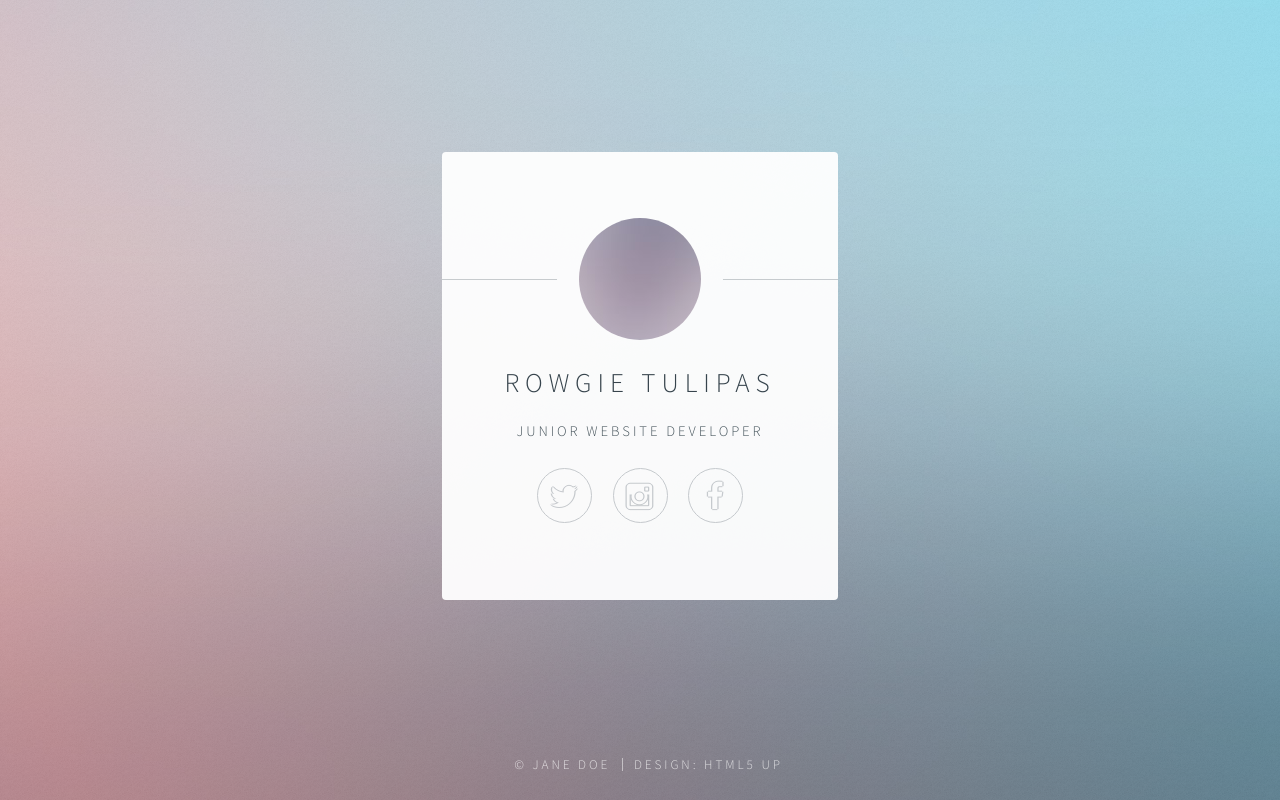
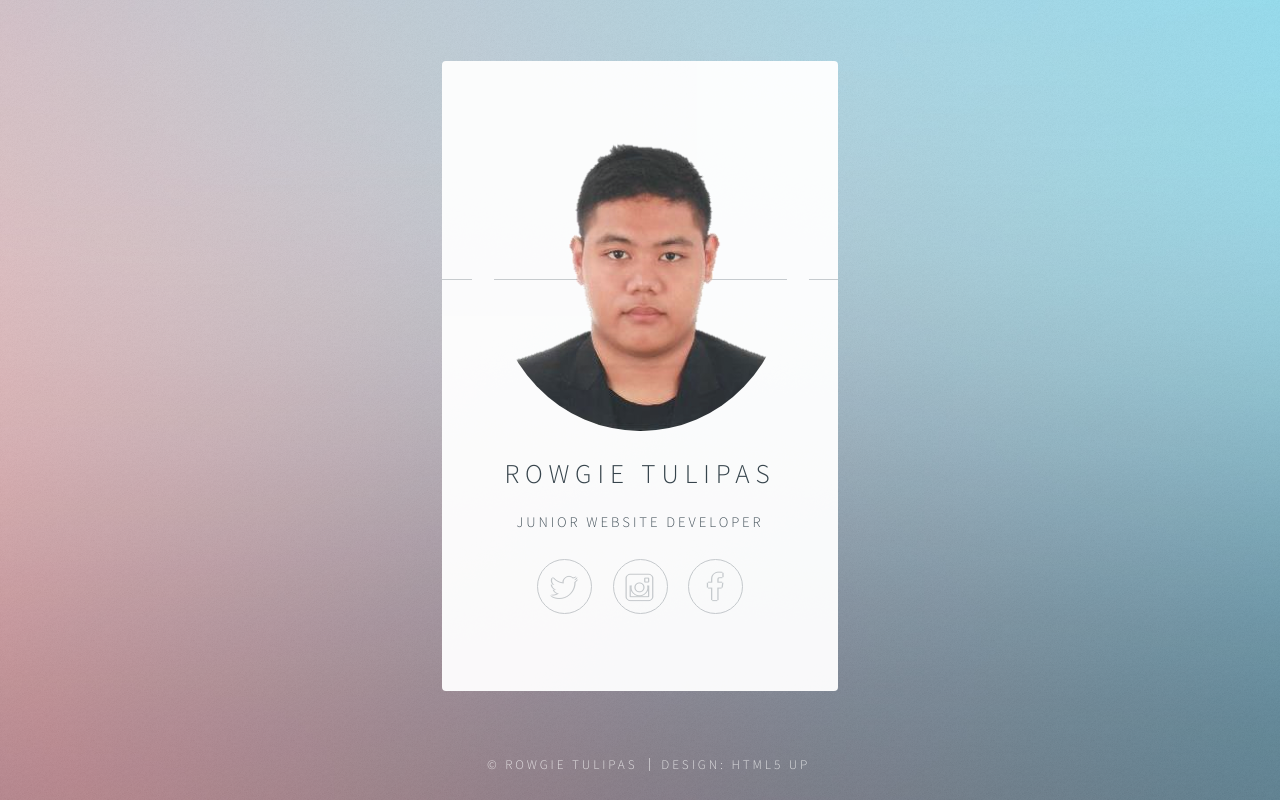
Before and after one commit to Trowlips/flask-name-card, a Flask app: page / in a window 1280 px wide. Run offline with Flask 3, Linux system fonts and the light colour scheme.

Commit message:
customized the template

```diff
--- a/templates/index.html
+++ b/templates/index.html
@@ -23,47 +23,11 @@
 				<!-- Main -->
 					<section id="main">
 						<header>
-							<span class="avatar"><img src="static/images/avatar.jpg" alt="" /></span>
+							<span class="avatar"><img src="static/images/Picture1.png" alt="" /></span>
 							<h1>Rowgie Tulipas</h1>
 							<p>Junior Website Developer</p>
 						</header>
-						<!--
-						<hr />
-						<h2>Extra Stuff!</h2>
-						<form method="post" action="#">
-							<div class="field">
-								<input type="text" name="name" id="name" placeholder="Name" />
-							</div>
-							<div class="field">
-								<input type="email" name="email" id="email" placeholder="Email" />
-							</div>
-							<div class="field">
-								<div class="select-wrapper">
-									<select name="department" id="department">
-										<option value="">Department</option>
-										<option value="sales">Sales</option>
-										<option value="tech">Tech Support</option>
-										<option value="null">/dev/null</option>
-									</select>
-								</div>
-							</div>
-							<div class="field">
-								<textarea name="message" id="message" placeholder="Message" rows="4"></textarea>
-							</div>
-							<div class="field">
-								<input type="checkbox" id="human" name="human" /><label for="human">I'm a human</label>
-							</div>
-							<div class="field">
-								<label>But are you a robot?</label>
-								<input type="radio" id="robot_yes" name="robot" /><label for="robot_yes">Yes</label>
-								<input type="radio" id="robot_no" name="robot" /><label for="robot_no">No</label>
-							</div>
-							<ul class="actions">
-								<li><a href="#" class="button">Get Started</a></li>
-							</ul>
-						</form>
-						<hr />
-						-->
+
 						<footer>
 							<ul class="icons">
 								<li><a href="#" class="fa-twitter">Twitter</a></li>
@@ -76,7 +40,7 @@
 				<!-- Footer -->
 					<footer id="footer">
 						<ul class="copyright">
-							<li>&copy; Jane Doe</li>
+							<li>&copy; Rowgie Tulipas</li>
 							<li>Design: <a href="http://html5up.net">HTML5 UP</a></li>
 						</ul>
 					</footer>
```
Also changed, not shown: static/images/Picture1.png (added).
